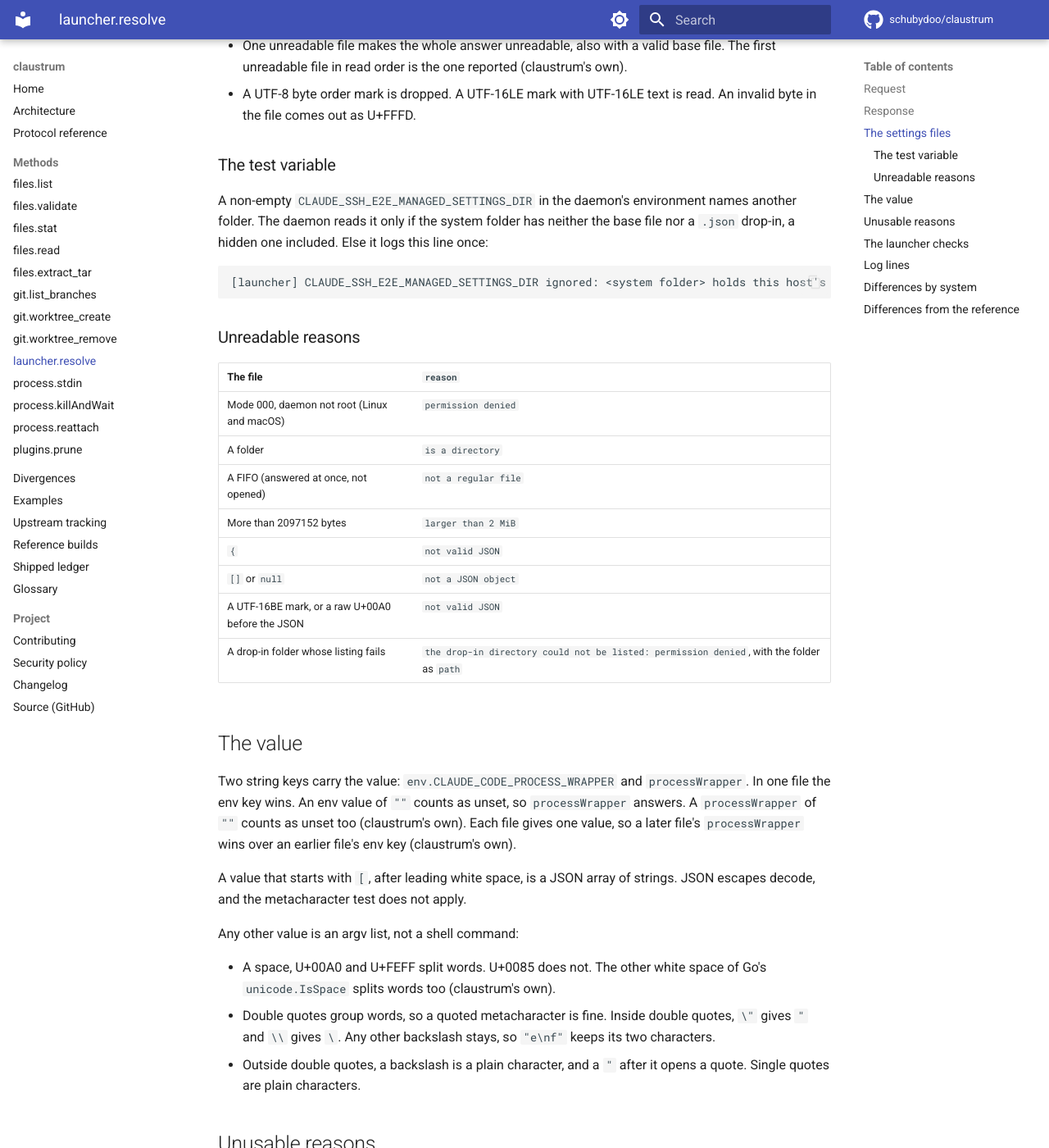
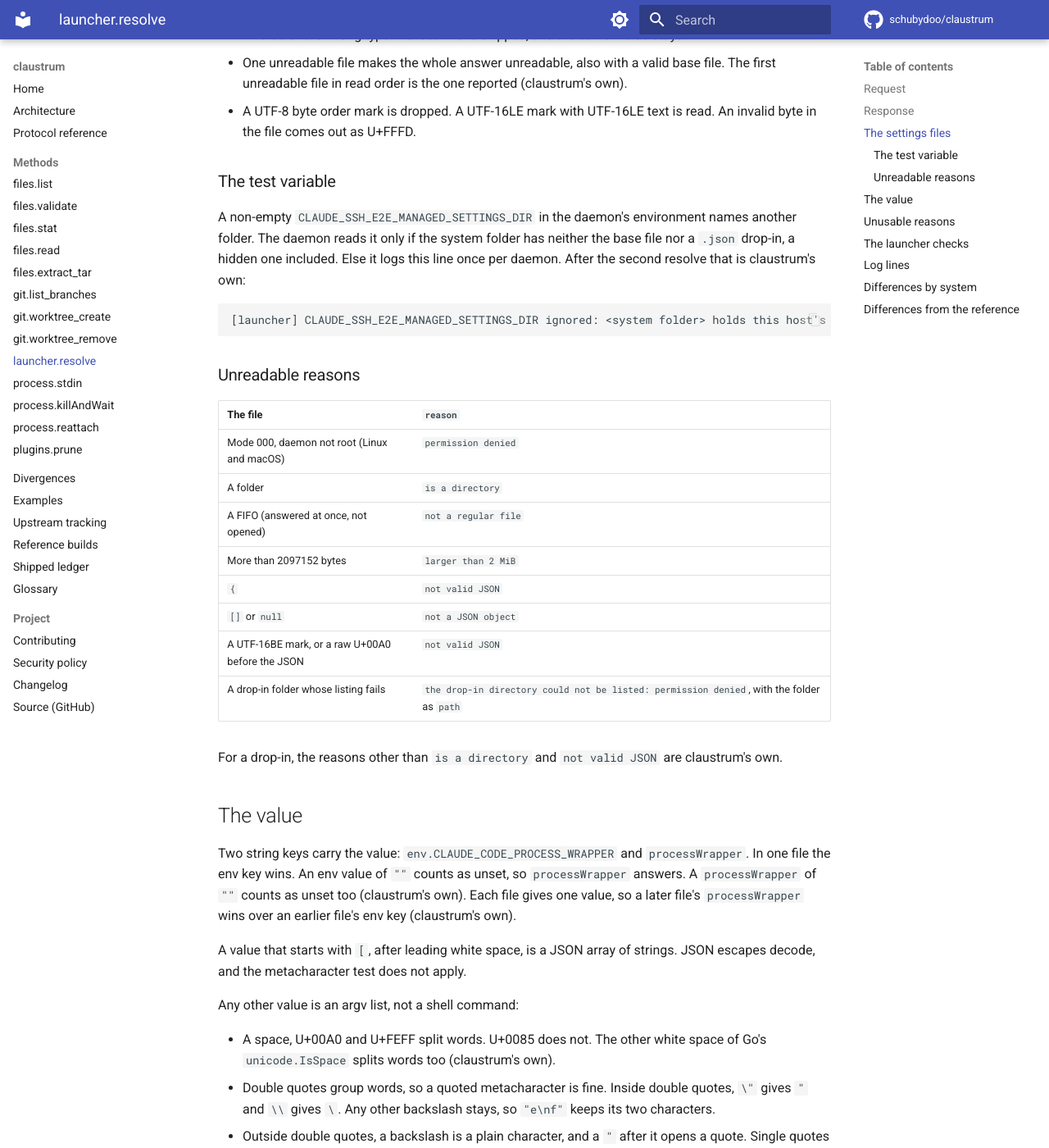
Before and after one commit to schubydoo/claustrum, an MkDocs documentation site: the page built from docs/protocol/launcher-resolve.md, in a window 1280 px wide and 1400 px high, scrolled down 1884 px. Shown: the whole window at 82% size. Built offline with MkDocs 1.6.1 and Material for MkDocs 9.7.7, drawn with Linux system fonts in a browser that asks for light colours; comment, search, counter and statistics services are not loaded; some of the changed text lies outside the part shown.

Commit message:
docs: label the claustrum-own launcher rules that the second check found
Co-Authored-By: Claude Opus 5.5 <noreply@anthropic.com>

````diff
--- a/docs/protocol/launcher-resolve.md
+++ b/docs/protocol/launcher-resolve.md
@@ -19,7 +19,7 @@ The params errors are all `-32602`:
 | Request | Error |
 |---|---|
 | No `params` member, a `params` that is not an object, or a `cliPath` that is not a string | `Invalid params` |
-| `{}`, `"params":null`, a `null` or empty `cliPath`, or a key with another name, such as `path` | `cliPath is required` |
+| `{}`, `"params":null`, a `null` or empty `cliPath`, or a key with another name, such as `path` (a key that differs only in letter case binds as `cliPath`) | `cliPath is required` |
 
 Another method of the `launcher.*` namespace gets `-32601 Unknown method: launcher.<x>`.
 
@@ -60,7 +60,7 @@ The settings folder is `/etc/claude-code` on Linux and `/Library/Application Sup
 
 ### The test variable
 
-A non-empty `CLAUDE_SSH_E2E_MANAGED_SETTINGS_DIR` in the daemon's environment names another folder. The daemon reads it only if the system folder has neither the base file nor a `.json` drop-in, a hidden one included. Else it logs this line once:
+A non-empty `CLAUDE_SSH_E2E_MANAGED_SETTINGS_DIR` in the daemon's environment names another folder. The daemon reads it only if the system folder has neither the base file nor a `.json` drop-in, a hidden one included. Else it logs this line once per daemon. After the second resolve that is claustrum's own:
 
 ```text
 [launcher] CLAUDE_SSH_E2E_MANAGED_SETTINGS_DIR ignored: <system folder> holds this host's policy
@@ -78,6 +78,8 @@ A non-empty `CLAUDE_SSH_E2E_MANAGED_SETTINGS_DIR` in the daemon's environment na
 | `[]` or `null` | `not a JSON object` |
 | A UTF-16BE mark, or a raw U+00A0 before the JSON | `not valid JSON` |
 | A drop-in folder whose listing fails | `the drop-in directory could not be listed: permission denied`, with the folder as `path` |
+
+For a drop-in, the reasons other than `is a directory` and `not valid JSON` are claustrum's own.
 
 ## The value
 
````
Also changed, not shown: 1 other file.
